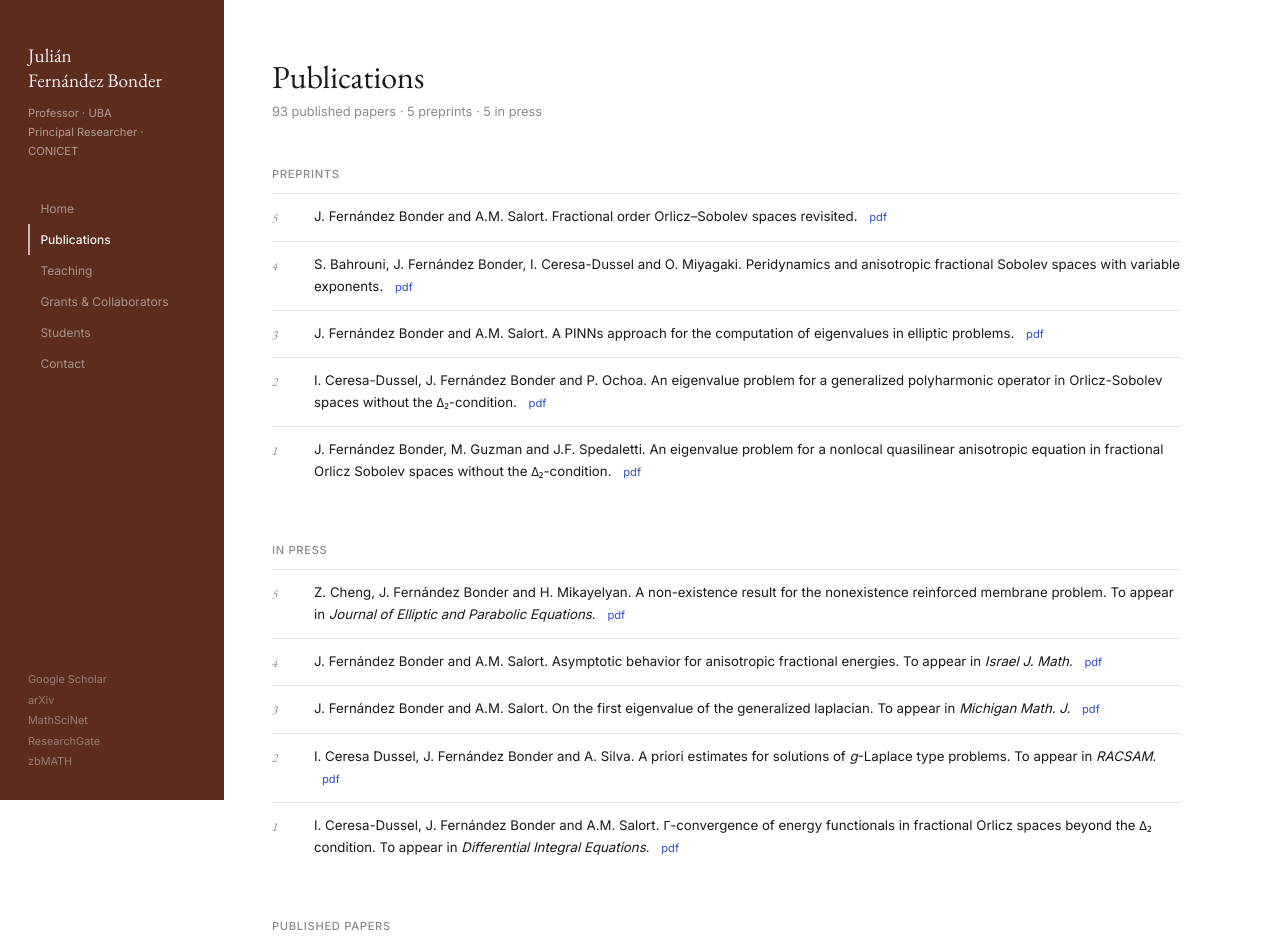
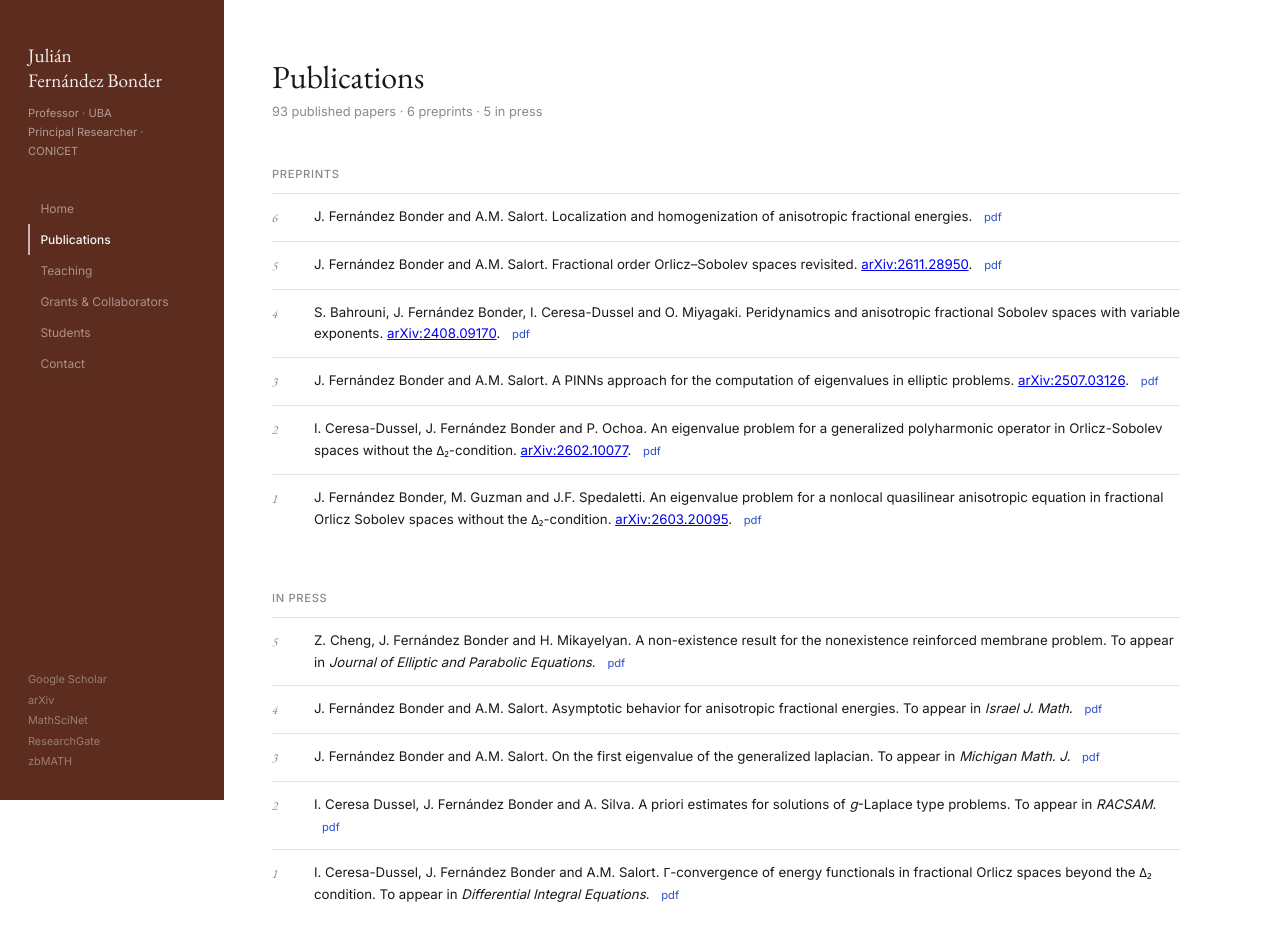
Before and after one commit to jfbonder/jfbonder.github.io, a plain HTML site: page publications.html in a window 1280 px wide. Shown: the top 936 px of the page. Drawn offline with nearby package versions, Linux system fonts and the light colour scheme.

Commit message:
Add arXiv identifiers to preprints; add preprint on localization and homogenization

```diff
--- a/publications.html
+++ b/publications.html
@@ -253,17 +253,18 @@
 
   <main>
     <h1>Publications</h1>
-    <p class="page-subtitle">93 published papers · 5 preprints · 5 in press</p>
+    <p class="page-subtitle">93 published papers · 6 preprints · 5 in press</p>
 
     <!-- Preprints -->
     <div class="pub-section">
       <div class="pub-section-title">Preprints</div>
       <ol class="pub-list" reversed>
-        <li class="pub-item"><span class="pub-num">5</span><span class="pub-body">J. Fernández Bonder and A.M. Salort. Fractional order Orlicz–Sobolev spaces revisited. <a class="pub-link" href="http://mate.dm.uba.ar/~jfbonder/papers/fbs_sin_delta2.pdf">pdf</a></span></li>
-        <li class="pub-item"><span class="pub-num">4</span><span class="pub-body">S. Bahrouni, J. Fernández Bonder, I. Ceresa-Dussel and O. Miyagaki. Peridynamics and anisotropic fractional Sobolev spaces with variable exponents. <a class="pub-link" href="http://mate.dm.uba.ar/~jfbonder/papers/Sabri-et-al.pdf">pdf</a></span></li>
-        <li class="pub-item"><span class="pub-num">3</span><span class="pub-body">J. Fernández Bonder and A.M. Salort. A PINNs approach for the computation of eigenvalues in elliptic problems. <a class="pub-link" href="http://mate.dm.uba.ar/~jfbonder/papers/NN-eigen.pdf">pdf</a></span></li>
-        <li class="pub-item"><span class="pub-num">2</span><span class="pub-body">I. Ceresa-Dussel, J. Fernández Bonder and P. Ochoa. An eigenvalue problem for a generalized polyharmonic operator in Orlicz-Sobolev spaces without the Δ₂-condition. <a class="pub-link" href="http://mate.dm.uba.ar/~jfbonder/papers/Eigenvalue-polyharmonic.pdf">pdf</a></span></li>
-        <li class="pub-item"><span class="pub-num">1</span><span class="pub-body">J. Fernández Bonder, M. Guzman and J.F. Spedaletti. An eigenvalue problem for a nonlocal quasilinear anisotropic equation in fractional Orlicz Sobolev spaces without the Δ₂-condition. <a class="pub-link" href="http://mate.dm.uba.ar/~jfbonder/papers/BonderGuzmanSpedaletti.pdf">pdf</a></span></li>
+        <li class="pub-item"><span class="pub-num">6</span><span class="pub-body">J. Fernández Bonder and A.M. Salort. Localization and homogenization of anisotropic fractional energies. <a class="pub-link" href="http://mate.dm.uba.ar/~jfbonder/papers/homogeneization.pdf">pdf</a></span></li>
+        <li class="pub-item"><span class="pub-num">5</span><span class="pub-body">J. Fernández Bonder and A.M. Salort. Fractional order Orlicz–Sobolev spaces revisited. <a href="https://arxiv.org/abs/2611.28950" target="_blank">arXiv:2611.28950</a>. <a class="pub-link" href="http://mate.dm.uba.ar/~jfbonder/papers/fbs_sin_delta2.pdf">pdf</a></span></li>
+        <li class="pub-item"><span class="pub-num">4</span><span class="pub-body">S. Bahrouni, J. Fernández Bonder, I. Ceresa-Dussel and O. Miyagaki. Peridynamics and anisotropic fractional Sobolev spaces with variable exponents. <a href="https://arxiv.org/abs/2408.09170" target="_blank">arXiv:2408.09170</a>. <a class="pub-link" href="http://mate.dm.uba.ar/~jfbonder/papers/Sabri-et-al.pdf">pdf</a></span></li>
+        <li class="pub-item"><span class="pub-num">3</span><span class="pub-body">J. Fernández Bonder and A.M. Salort. A PINNs approach for the computation of eigenvalues in elliptic problems. <a href="https://arxiv.org/abs/2507.03126" target="_blank">arXiv:2507.03126</a>. <a class="pub-link" href="http://mate.dm.uba.ar/~jfbonder/papers/NN-eigen.pdf">pdf</a></span></li>
+        <li class="pub-item"><span class="pub-num">2</span><span class="pub-body">I. Ceresa-Dussel, J. Fernández Bonder and P. Ochoa. An eigenvalue problem for a generalized polyharmonic operator in Orlicz-Sobolev spaces without the Δ₂-condition. <a href="https://arxiv.org/abs/2602.10077" target="_blank">arXiv:2602.10077</a>. <a class="pub-link" href="http://mate.dm.uba.ar/~jfbonder/papers/Eigenvalue-polyharmonic.pdf">pdf</a></span></li>
+        <li class="pub-item"><span class="pub-num">1</span><span class="pub-body">J. Fernández Bonder, M. Guzman and J.F. Spedaletti. An eigenvalue problem for a nonlocal quasilinear anisotropic equation in fractional Orlicz Sobolev spaces without the Δ₂-condition. <a href="https://arxiv.org/abs/2603.20095" target="_blank">arXiv:2603.20095</a>. <a class="pub-link" href="http://mate.dm.uba.ar/~jfbonder/papers/BonderGuzmanSpedaletti.pdf">pdf</a></span></li>
       </ol>
     </div>
 
```
